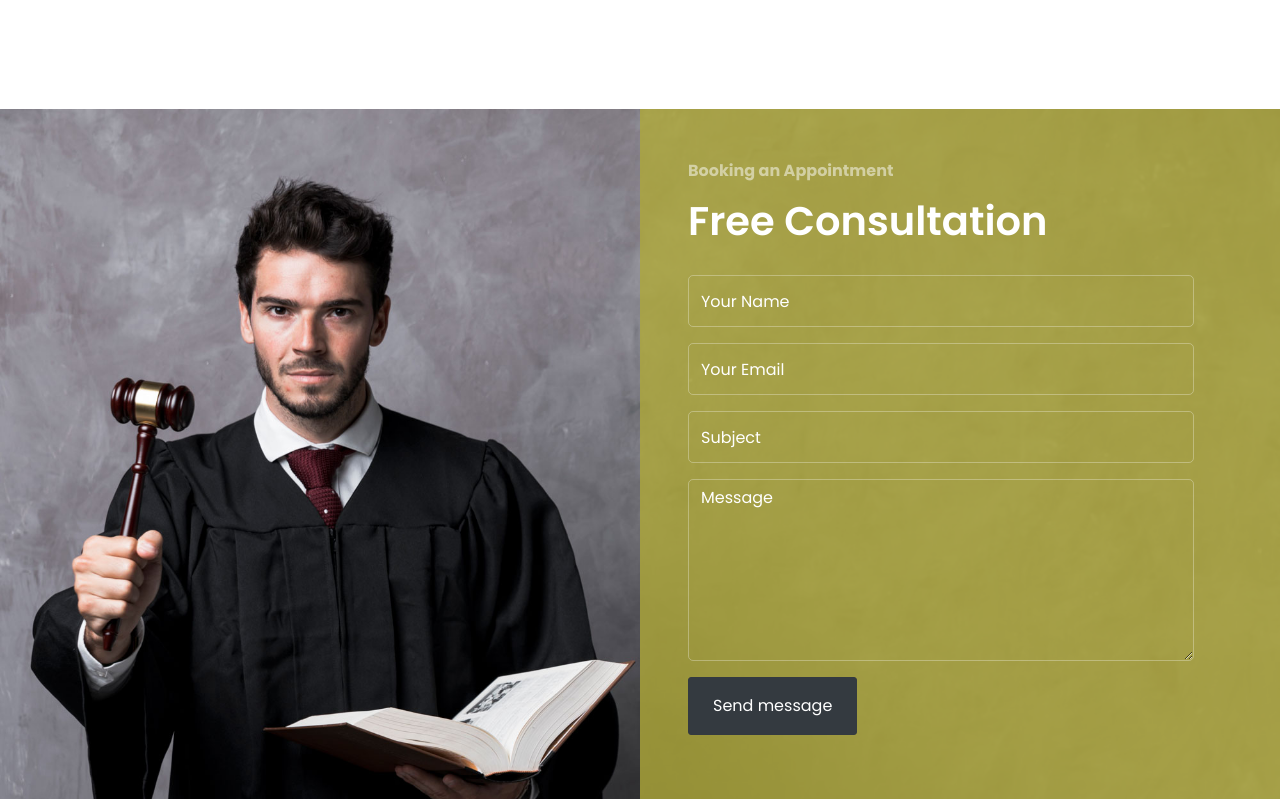
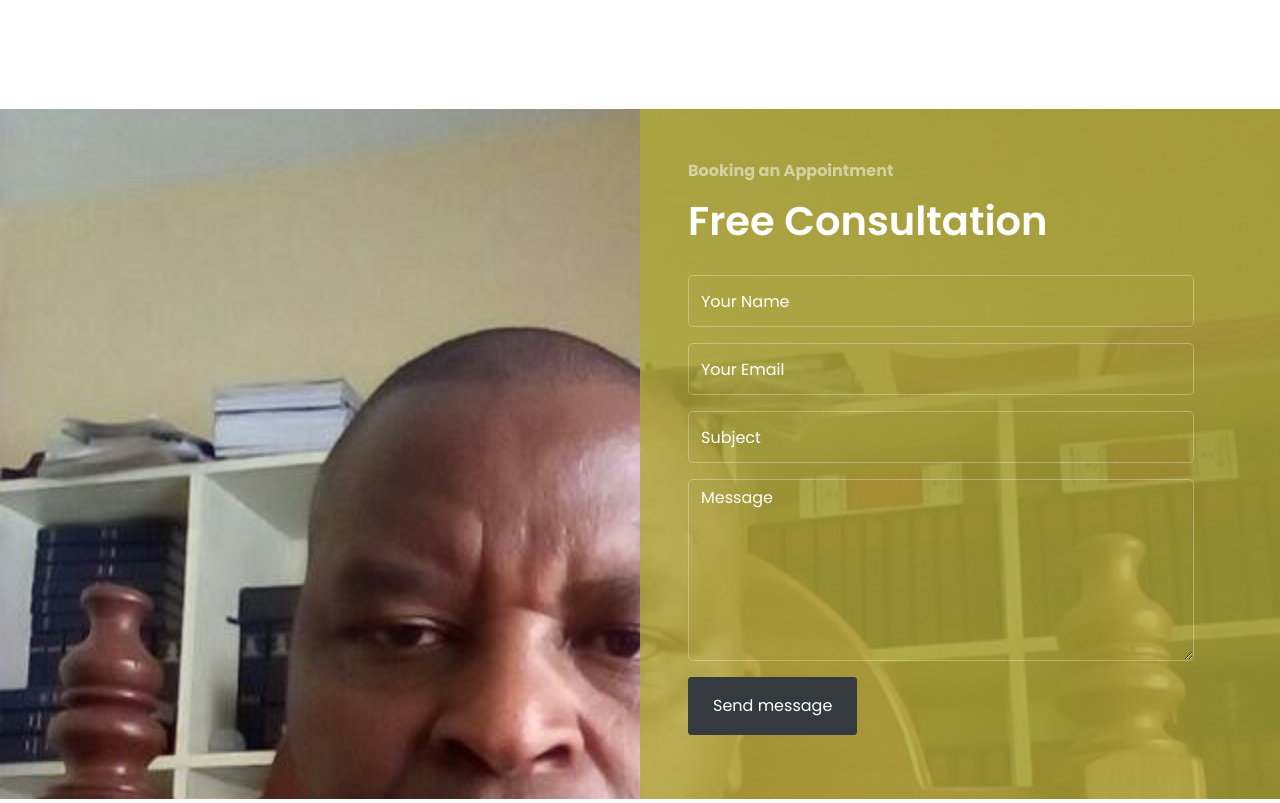
Before and after one commit to CKAdvocates/CMKINGORI.github.io, a plain HTML site: page index.html in a window 1280 px wide. Shown: the part 3384-4187 px from the top of the page. Drawn offline with Linux system fonts and the light colour scheme; some packages are replaced by stand-ins of ours; no server answers; files whose address does not match are found by name.

Commit message:
Update index.html

```diff
--- a/index.html
+++ b/index.html
@@ -337,7 +337,7 @@
     </section>
 
 
-		<section class="ftco-consultation ftco-section ftco-no-pt ftco-no-pb img" style="background-image: url(images/bg_2.jpg);">
+		<section class="ftco-consultation ftco-section ftco-no-pt ftco-no-pb img" style="background-image: url(images/file.jpeg);">
 			<div class="overlay"></div>
     	<div class="container">
     		<div class="row d-md-flex justify-content-end">
```
